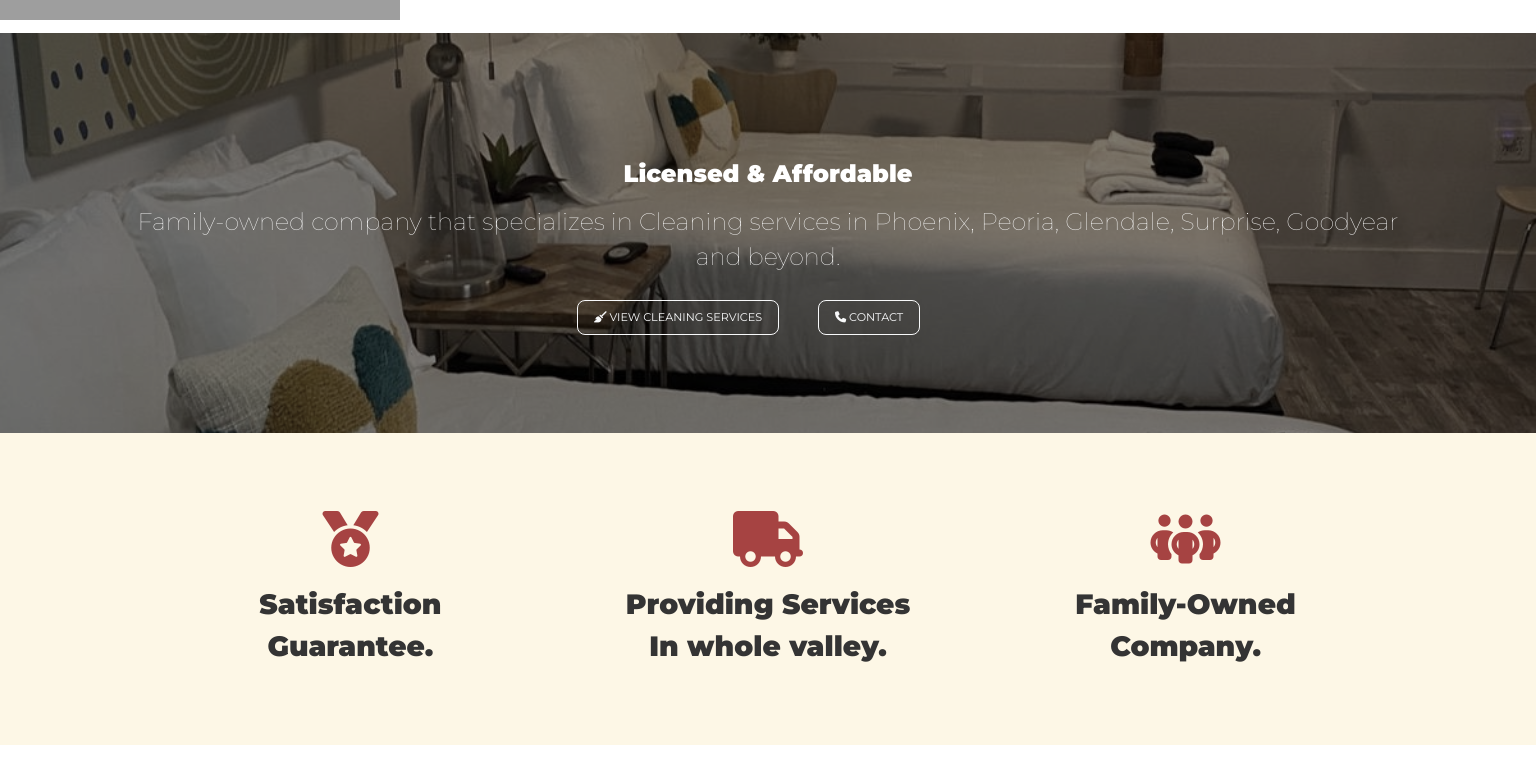
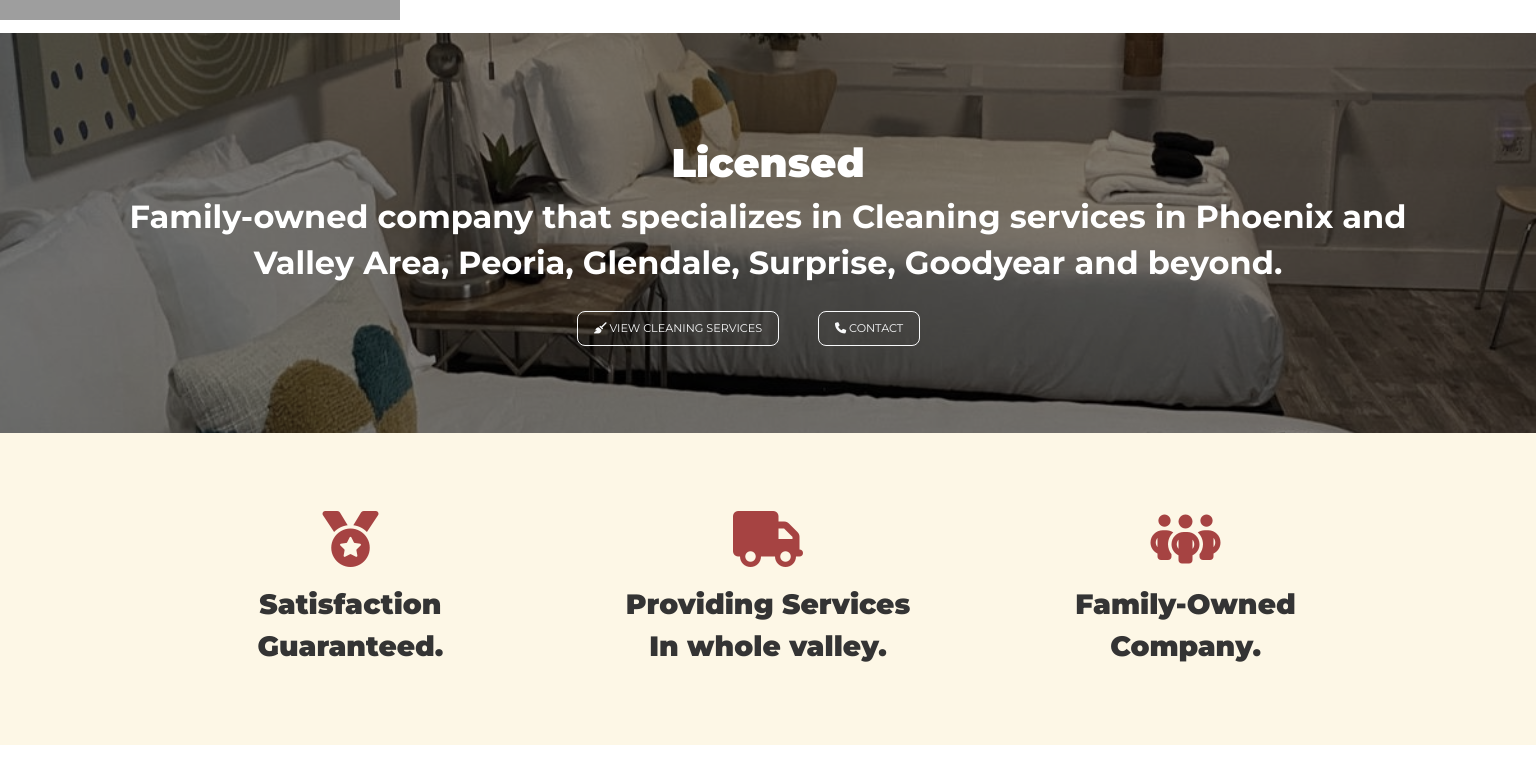
Before and after one commit to krizuwu/Dream-cleaning, a React (Create React App) app: page / in a window 1536 px wide. Shown: the part 300-1084 px from the top of the page. Built offline with nearby package versions, Linux system fonts and the light colour scheme; no server answers; grey boxes are pictures that could not be loaded.

Commit message:
gg
text changes 31 Oct

```diff
--- a/src/Components/mainPage/MainPage.jsx
+++ b/src/Components/mainPage/MainPage.jsx
@@ -38,9 +38,9 @@ document.body.className = styles.body;
               <div className={"container "}>
                 <div className="row">
                   <div className="align-items-center">
-                    <h1>Licensed &amp; Affordable</h1>
+                    <h1>Licensed</h1>
                     <p className={""  + styles.mainText}>
-                      Family-owned company that specializes in  Cleaning services in Phoenix, Peoria, Glendale, Surprise, Goodyear and beyond.
+                      Family-owned company that specializes in  Cleaning services in Phoenix and Valley Area, Peoria, Glendale, Surprise, Goodyear and beyond.
                     </p>
                     <button type="button" className={"btn btn-outline-light btn-lg " + styles.btnCarousel} onclick="window.location.href='#'">
                       <i className="fa-solid fa-broom" /> VIEW CLEANING SERVICES
@@ -64,7 +64,7 @@ document.body.className = styles.body;
           <div className="row">
             <div className= {styles.featureBox + " col-lg-4"}>
               <i className={"fa-solid fa-medal fa-4x " + styles.featureIcon}/>
-              <h3>Satisfaction Guarantee.</h3>
+              <h3>Satisfaction Guaranteed.</h3>
             </div>
             <div className={styles.featureBox + " col-lg-4"}>
               <i className={"fa-solid fa-truck fa-4x " + styles.featureIcon} />
@@ -84,8 +84,7 @@ document.body.className = styles.body;
             <div className={"col-lg " + styles.colForm}>
               <h2 className={styles.welcome}>Welcome To Dreamco Cleaning</h2>
               <p className={styles.welcome}>
-                The Most Affordable reliable Company for your Cleaning Needs.<br /> Dreamco Cleaning is an Arizona family owned business that provides residential and commercial cleaning.Our company will deliver quality results and outstanding customer experience with uncompromising integrity to ensure the customer satisfaction on every single job.
-              </p>
+                The Most reliable Company for your Cleaning Needs.<br /> Dreamco Cleaning is an Arizona family owned business that provides short term and commercial cleaning.Our company will deliver quality results and outstanding customer experience.</p>
               <div className="text-center">
                 <button type="button" className={"btn " + styles.btnDark + " btn-dark center-icon"} onclick>
                   <span>More info </span><i className="fa-solid fa-arrow-right" />
--- a/src/Components/mainPage/mainPage.module.css
+++ b/src/Components/mainPage/mainPage.module.css
@@ -53,6 +53,7 @@
 #mainCarousel p {
     font-size: 2rem;
     font-weight: lighter;
+
 }
 
 .btnCarousel{
@@ -258,7 +259,8 @@ font-weight: bold;
 @media only screen and (max-width: 1024px){
 #mainCarousel p {
     font-size: .7rem;
-    font-weight: lighter;
+    font-weight: bold;
+
 }
 #mainCarousel h1 {
   font-size: 1.5rem;
@@ -299,11 +301,11 @@ font-weight: bold;
 
 @media only screen and (min-width: 1300px){
       #mainCarousel p {
-        font-size: 1.5rem;
-        font-weight: lighter;
+        font-size: 2rem;
+        font-weight: bold;
     }
     #mainCarousel h1 {
-      font-size: 1.5rem;
+      font-size: 2.5rem;
     }
 
     #mainCarousel button {
```
